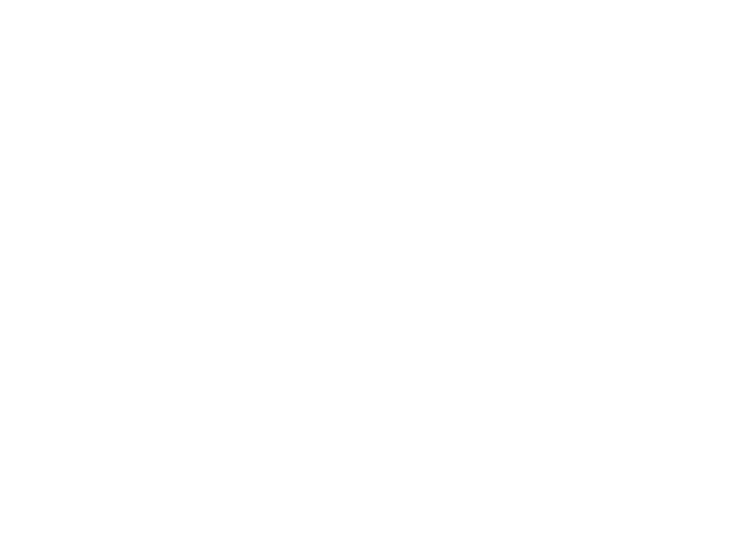
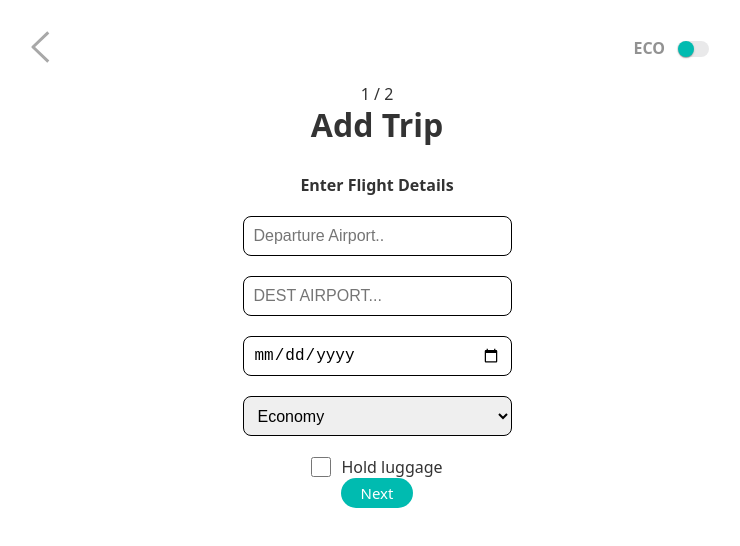
Before and after one commit to nicopicchio/flylight, a React (Create React App) app: page /add-trip in a window 1280 px wide. Before the commit this address had no page. Shown: the top 546 px of the page, without its empty margins (263-1003 px from the left). Built offline with nearby package versions, Linux system fonts and the light colour scheme.

Commit message:
restructured, added back button and add to data

```diff
--- a/src/App.js
+++ b/src/App.js
@@ -1,45 +1,20 @@
 import "./App.css";
-import { useState } from "react";
 import { Routes, Route } from "react-router-dom";
 import StartScreen from "./pages/StartScreen/StartScreen";
 import Home from "./pages/Home/Home";
-import Header from "./components/Header/Header";
-import AddTripForm from "./components/AddTripForm/AddTripForm";
-import SetGoals from "./pages/SetGoals/SetGoals";
 import MyRewards from "./pages/MyRewards/MyRewards";
 import Trips from "./pages/Trips/Trips";
 import MyTrip from "./pages/MyTrip/MyTrip";
+import AddTrip from "./pages/AddTrip/AddTrip";
 
 function App() {
-  const initialFormData = {
-    departure: "",
-    destination: "",
-    date: "",
-    class: "",
-    carryOnCheckBox: true,
-    carryOnWeight: "",
-    holdCheckBox: true,
-    holdWeight: "",
-  };
-
-  const [formData, setFormData] = useState(initialFormData);
-
   return (
     <div className='App'>
       <Routes>
         <Route path='/' element={<StartScreen />} />
         <Route path='/home' element={<Home />} />
-        <Route
-          path='/add-new-trip'
-          element={
-            <>
-              <Header />
-              <AddTripForm formData={formData} setFormData={setFormData} />
-            </>
-          }
-        />
+        <Route path='/add-trip'element={<AddTrip />} />
         <Route path='/my-trips-summary' element={<Trips />} />
-        <Route path='/set-goals' element={<SetGoals formData={formData} />} />
         <Route path='/trips/:id' element={<MyTrip />} />
         <Route path='/my-rewards' element={<MyRewards />} />
       </Routes>
--- a/src/components/AddTripForm/AddTripForm.jsx
+++ b/src/components/AddTripForm/AddTripForm.jsx
@@ -1,121 +1,67 @@
 import React from "react";
-import { useNavigate } from "react-router-dom";
 import "./AddTripForm.css";
 
-export default function AddTripForm({ formData, setFormData }) {
-  const navigate = useNavigate();
-  const handleSubmit = (event) => {
-    event.preventDefault();
+export default function AddTripForm({ from, to, date, flightClass, holdLuggageCheckbox, holdLuggageWeightAllowance, updateFields }) {
+return (
+    <div className="addtripform--form">
+        <h2>Add Trip</h2>
+        <h4 className='addtripform--subtitle'>Enter Flight Details</h4>
 
-    /*  --- CAN'T FETCH DUE TO CORS POLICY --- */
-    // fetch(
-    //   `https://partner-test.api.chooose.today/v1/footprint/flights/route/${formData.departure}/${formData.destination}`,
-    //   {
-    //     method: "GET",
-    //     redirect: "follow",
-    //   }
-    // )
-    //   .then((res) => res.json())
-    //   .then((co2FootprintData) => console.log(co2FootprintData))
-    //   .catch((error) => console.log("error", error));
-
-    navigate("../set-goals");
-  };
-
-  function handleChange(event) {
-    const { name, value, type, checked } = event.target;
-    setFormData((prevFormData) => {
-      return {
-        ...prevFormData,
-        [name]: type === "checkbox" ? checked : value,
-      };
-    });
-  }
-
-  return (
-    <div className='addtripform'>
-      <h2 className='addtripform--title'>Add Trip</h2>
-      <h4 className='addtripform--subtitle'>Enter Flight Details</h4>
-      <form className='addtripform--form' onSubmit={handleSubmit}>
         <input
             type='text'
             id='addtrip--form--departure'
-          name='departure'
-          onChange={handleChange}
+            name='from'
+            onChange={updateFields}
             placeholder='Departure Airport..'
         />
+
         <input
             type='text'
             id='addtrip--form--destination'
-          name='destination'
-          onChange={handleChange}
+            name='to'
+            onChange={updateFields}
             placeholder='DEST AIRPORT...'
         />
+
         <input
             type='date'
             id='addtrip--form--date'
             name='date'
-          onChange={handleChange}
+            onChange={updateFields}
         />
+
         <select
             className='addtrip--form--dropdown'
-          name='class'
-          onChange={handleChange}
-          value={formData.class}
+            name='flightClass'
+            onChange={updateFields}
+            value={flightClass}
         >
-          <option value='Economy'>Economy</option>
-          <option value='Business'>Business</option>
-          <option value='First'>First</option>
+            <option value='economy'>Economy</option>
+            <option value='business'>Business</option>
+            <option value='first'>First</option>
         </select>
-        <div className='addtripform--form--checkbox'>
-          <input
-            type='checkbox'
-            id='addtrip--form--carryon--checkbox'
-            name='carryOnCheckBox'
-            onChange={handleChange}
-            checked={formData.carryOnCheckBox}
-          />
-          <label htmlFor='carryOnCheckBox'>Carry-on luggage</label>
-        </div>
-        {formData.carryOnCheckBox && (
-          <input
-            type='number'
-            id='addtrip--form--carryon--weight'
-            name='carryOnWeight'
-            onChange={handleChange}
-            value={formData.carryOnWeight}
-            placeholder='Weight in Kg..'
-          />
-        )}
+
         <div className='addtripform--form--checkbox'>
             <input
             type='checkbox'
             id='addtrip--form--hold--checkbox'
-            name='holdCheckBox'
-            onChange={handleChange}
-            checked={formData.holdCheckBox}
+            name='holdLuggageCheckbox'
+            onChange={updateFields}
+            checked={holdLuggageCheckbox}
             />
             <label htmlFor='carryOnCheckBox'>Hold luggage</label>
         </div>
-        {formData.holdCheckBox && (
+
+        {holdLuggageCheckbox && (
             <input
             type='number'
             id='addtrip--form--hold--weight'
-            name='holdWeight'
-            onChange={handleChange}
-            value={formData.holdWeight}
+            name='holdLuggageWeightAllowance'
+            onChange={updateFields}
+            value={holdLuggageWeightAllowance}
             placeholder='Weight in Kg..'
             />
         )}
-
-        <button
-          className='button-turquoise button-turquoise--main'
-          type='submit'
-          value='Next'
-        >
-          Add
-        </button>
-      </form>
     </div>
 );
 }
--- a/src/components/SetGoals/Slider.css
+++ b/src/components/AddTripForm/SetGoalForm.css
@@ -2,6 +2,8 @@
   width: 90%;
   display: grid;
   justify-items: center;
+  margin-left: auto;
+  margin-right: auto;
 }
 
 .slider-input_container {
@@ -24,6 +26,7 @@
   background-color: #d9d9d9;
   cursor: pointer;
   overflow: hidden;
+  padding: 0;
 }
 
 .luggage-goal-weight_container {
--- /dev/null
+++ b/src/components/AddTripForm/SetGoalForm.jsx
@@ -0,0 +1,41 @@
+import React from "react";
+import "./SetGoalForm.css";
+
+export default function AddTripForm({ holdLuggageWeightAllowance, holdLuggageGoal, updateFields }) {
+return (
+    <>
+        <h2>Set Goal</h2>
+
+        <div>
+            <p className='text--thick'>
+            My carbon footprint for this
+            <br /> flight is
+            </p>
+            <h2>xxxx kg</h2>
+            <p className='text--thin'>of CO₂</p>
+        </div>
+
+        {holdLuggageWeightAllowance && (
+            <div className='slider'>
+                <p className='text--thick'>My hold luggage goal</p>
+                <h2>{holdLuggageGoal} kg</h2>
+                <div className='slider-input_container'>
+                    <input
+                    type='range'
+                    name='holdLuggageGoal'
+                    min='0'
+                    max={holdLuggageWeightAllowance}
+                    step='1'
+                    value={holdLuggageGoal}
+                    onChange={updateFields}
+                    />
+                    <div className='luggage-goal-weight_container'>
+                    <p className='text--thin'>0kg</p>
+                    <p className='text--thin'>{`${holdLuggageWeightAllowance}kg`}</p>
+                    </div>
+                </div>
+            </div>
+        )}
+    </>
+);
+}
--- /dev/null
+++ b/src/pages/AddTrip/AddTrip.jsx
@@ -0,0 +1,102 @@
+import React from 'react';
+import { useState } from 'react';
+import { useNavigate } from "react-router-dom";
+
+import Header from '../../components/Header/Header';
+import useMultiStepForm from './useMultiStepForm';
+import AddTripForm from "../../components/AddTripForm/AddTripForm";
+import SetGoalForm from "../../components/AddTripForm/SetGoalForm";
+import {trips} from '../../data/tripData';
+
+const INITIAL_DATA = {
+    from: '',
+    to: '',
+    date: '',
+    flightClass: 'economy',
+    flightNumber: '',
+    holdLuggageCheckbox: false,
+    holdLuggageWeightAllowance: 0,
+    holdLuggageGoal: 0,
+    carbonFootprint: 0
+}
+
+let nextId = 6;
+
+export default function Form() {
+    const navigate = useNavigate();
+    const [data, setData] = useState(INITIAL_DATA);
+
+    function updateFields(fields) {
+        const { name, value, type, checked } = fields.target;
+        setData(prev => {
+            return {
+                ...prev,
+                ...fields,
+                [name]: type === "checkbox" ? checked : value
+            }
+        })
+    }
+
+    const { steps, currentStepIndex, step, isFirstStep, isLastStep, back, next } = useMultiStepForm([
+        <AddTripForm {...data} updateFields={updateFields} />,
+        <SetGoalForm {...data} updateFields={updateFields} />
+    ]);
+
+    function onSubmit(e) {
+        e.preventDefault();
+        if (!isLastStep) {
+
+            if (isFirstStep) {
+                // FETCH FROM API TO GET CARBON FOOTPRINT
+
+                 /*  --- CAN'T FETCH DUE TO CORS POLICY --- */
+                // fetch(
+                //   `https://partner-test.api.chooose.today/v1/footprint/flights/route/${formData.departure}/${formData.destination}`,
+                //   {
+                //     method: "GET",
+                //     redirect: "follow",
+                //   }
+                // )
+                //   .then((res) => res.json())
+                //   .then((co2FootprintData) => console.log(co2FootprintData))
+                //   .catch((error) => console.log("error", error));
+
+            }
+
+            return next();
+        }
+
+        alert("Succesful submit");
+        trips.push({
+            id: nextId++,
+            from: data.from,
+            to: data.to,
+            date: data.date,
+            class: data.flightClass,
+            flightNumber: data.flightNumber,
+            holdLuggage: data.holdLuggage,
+            holdLuggageWeightAllowance: data.holdLuggageWeightAllowance,
+            holdLuggageGoal: data.holdLuggageGoal,
+            carbonFootprint: data.carbonFootprint,
+            verified: false
+        });
+        console.log(trips);
+        navigate("/home");
+    }
+
+return (
+    <div className="add-trip">
+        <Header />
+
+        <form onSubmit={onSubmit}>
+            <div>{currentStepIndex + 1} / {steps.length}</div>
+
+            {step}
+
+            <div className="buttonsContainer">
+                {!isFirstStep && (<button className="button-turquoise button-turquoise--small button-back" type="button" onClick={back}>Back</button>)}
+                <button className="button-turquoise button-turquoise--small" type="submit">{isLastStep ? "Set Goal" : "Next" }</button>
+            </div>
+        </form>
+    </div>
+)}
--- /dev/null
+++ b/src/pages/AddTrip/useMultiStepForm.js
@@ -0,0 +1,37 @@
+// import React from 'react';
+import { useState } from 'react';
+
+export default function useMultiStepForm(steps) {
+
+    const [currentStepIndex, setCurrentStepIndex] = useState(0);
+
+    function next() {
+        setCurrentStepIndex(i => {
+            if (i >= steps.length - 1) return i;
+            return i + 1
+        })
+    }
+
+    function back() {
+        setCurrentStepIndex(i => {
+            if (i <= 0) return i;
+            return i - 1
+        })
+    }
+
+    function goTo(index) {
+        setCurrentStepIndex(index);
+    }
+
+    return {
+        currentStepIndex,
+        step: steps[currentStepIndex],
+        steps,
+        isFirstStep: currentStepIndex === 0,
+        isLastStep: currentStepIndex === steps.length - 1,
+        goTo,
+        next,
+        back
+    }
+
+}
```
Also changed, not shown: src/components/AddTripForm/AddTripForm.css (+12 -5 lines), src/components/SetGoals/Slider.jsx (deleted, +0 -26 lines), src/pages/SetGoals/SetGoals.css (deleted, +0 -29 lines), src/pages/SetGoals/SetGoals.jsx (deleted, +0 -36 lines). Lines whose indentation alone changed are shown as unchanged.
